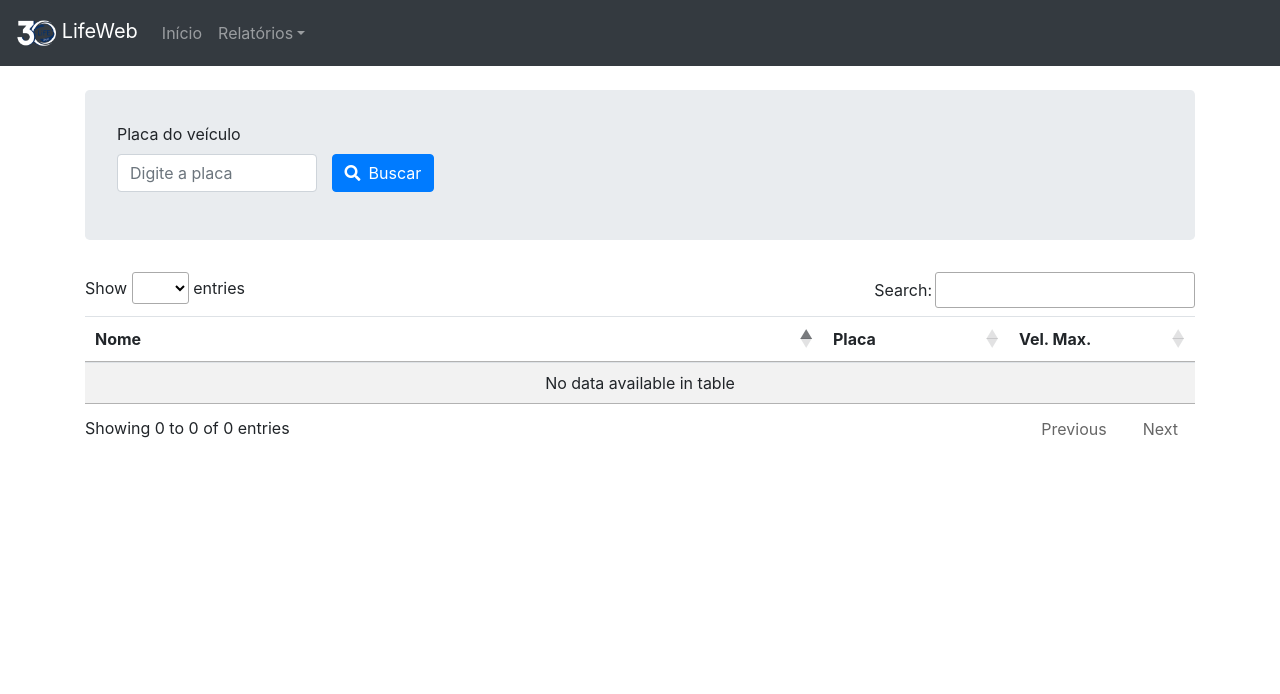
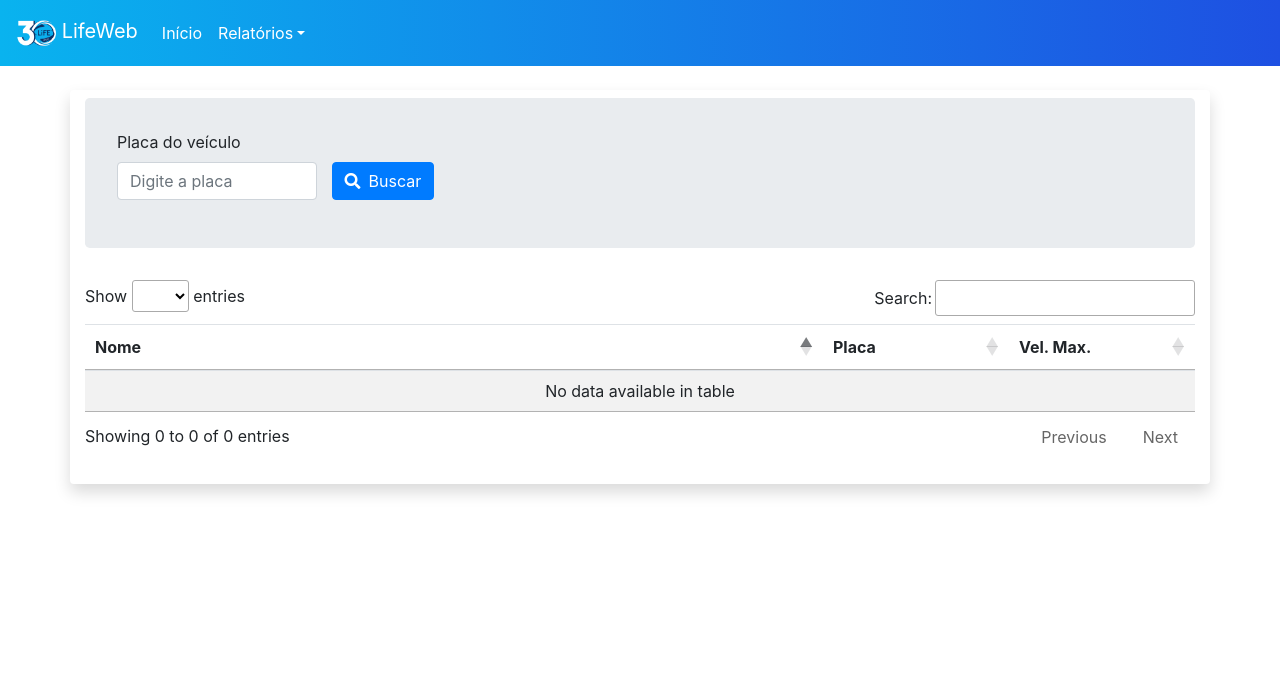
Before and after one commit to LucasDevTi/lifeweb_prova, a PHP site: page /index.php?page=relVeiculo in a window 1280 px wide. Shown: the top 694 px of the page. After the commit the page ends 495 px from the top, so only its background shows below. Run offline with PHP 8.4, Linux system fonts and the light colour scheme; some libraries are stand-ins or nearby versions.

Commit message:
melhoria - layout

```diff
--- a/assets/css/main.css
+++ b/assets/css/main.css
@@ -1,7 +1,10 @@
 body {
-    min-height: 75rem;
+    /* min-height: 75rem; */
+    /* background-color: #F1F8FF; */
 }
-
+#header{
+    background: linear-gradient(to right, rgba(9, 179, 239, 1) 0%, rgba(30, 80, 226, 1) 100%) top center;
+}
 #loadingWindow .modal-content {
     padding: 15px;
 }
--- a/pages/header.php
+++ b/pages/header.php
@@ -6,7 +6,7 @@
     <meta name="viewport" content="width=device-width, initial-scale=1.0">
     <meta http-equiv="X-UA-Compatible" content="ie=edge">
     <title>Avaliação para vaga de programador | Life Equipamentos Eletrônicos</title>
-    <link rel="icon" type="image/x-icon" href="/prova/prova/assets/favicon.ico">
+    <link rel="icon" type="image/x-icon" href="/prova/assets/favicon.ico">
 
     <link rel="stylesheet" href="https://stackpath.bootstrapcdn.com/bootstrap/4.3.1/css/bootstrap.min.css" integrity="sha384-ggOyR0iXCbMQv3Xipma34MD+dH/1fQ784/j6cY/iJTQUOhcWr7x9JvoRxT2MZw1T" crossorigin="anonymous" />
     <link rel="stylesheet" href="https://cdn.datatables.net/1.10.19/css/jquery.dataTables.min.css" />
--- a/pages/menu.php
+++ b/pages/menu.php
@@ -1,15 +1,15 @@
-<nav class="navbar navbar-expand-md navbar-dark bg-dark mb-4">
-    <a class="navbar-brand" href="index.php"><img src="/prova/prova/assets/lifeweb.png" alt="Logo" class="img-fluid" style="max-height: 40px;"> LifeWeb</a>
+<nav id="header" class="navbar navbar-expand-md mb-4">
+    <a class="navbar-brand text-white" href="index.php"><img src="/prova/assets/lifeweb.png" alt="Logo" class="img-fluid" style="max-height: 40px;"> LifeWeb</a>
     <button class="navbar-toggler" type="button" data-toggle="collapse" data-target="#menu-principal" aria-controls="menu-principal" aria-expanded="false" aria-label="Toggle navigation">
         <span class="navbar-toggler-icon"></span>
     </button>
     <div class="collapse navbar-collapse" id="menu-principal">
         <ul class="navbar-nav mr-auto">
             <li class="nav-item">
-                <a class="nav-link" href="index.php">Início</a>
+                <a class="nav-link text-white" href="index.php">Início</a>
             </li>
             <li class="nav-item dropdown">
-                <a class="nav-link dropdown-toggle" href="#" id="menu-relatorios" data-toggle="dropdown" aria-haspopup="true" aria-expanded="false">Relatórios</a>
+                <a class="nav-link dropdown-toggle text-white" href="#" id="menu-relatorios" data-toggle="dropdown" aria-haspopup="true" aria-expanded="false">Relatórios</a>
                 <div class="dropdown-menu" aria-labelledby="menu-relatorios">
                     <a class="dropdown-item" href="index.php?page=relVeiculo"><i class="fa fa-car mr-1" aria-hidden="true"></i>Veículos</a>
                     <a class="dropdown-item" href="index.php?page=relFuncionario"><i class="fa fa-users mr-1" aria-hidden="true"></i>Funcionário</a>
--- a/pages/relFuncionario/funcionario.php
+++ b/pages/relFuncionario/funcionario.php
@@ -1,5 +1,5 @@
-<div class="row">
-    <div class="col-12">
+<div class="row shadow bg-white rounded">
+    <div class="col-12 mt-2">
         <div class="jumbotron">
             <div id="divInputNome"></div>
             <div id="divBtnConsultar"></div>
--- a/pages/relRastreamento/rastreamento.php
+++ b/pages/relRastreamento/rastreamento.php
@@ -1,5 +1,5 @@
-<div class="row">
-    <div class="col-12">
+<div class="row shadow bg-white rounded">
+    <div class="col-12 mt-2">
         <div class="jumbotron col-12 d-flex">
 
             <div id="divInputPlaca" class="DivInputPesquisa"></div>
--- a/pages/relVeiculo/veiculo.php
+++ b/pages/relVeiculo/veiculo.php
@@ -1,5 +1,5 @@
-<div class="row">
-    <div class="col-12">
+<div class="row shadow bg-white rounded">
+    <div class="col-12 mt-2">
         <div class="jumbotron">
             <div id="divInputPlaca"></div>
             <div id="divBtnConsultar"></div>
```
